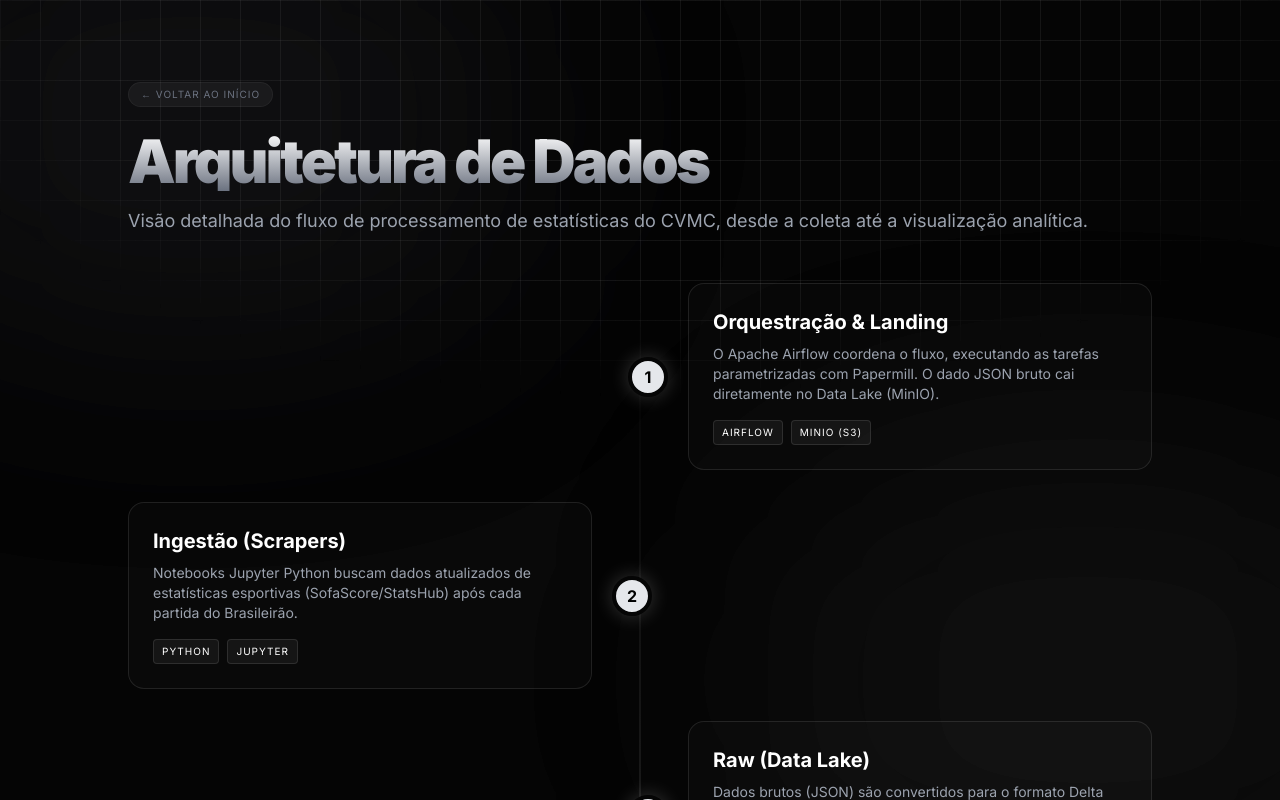
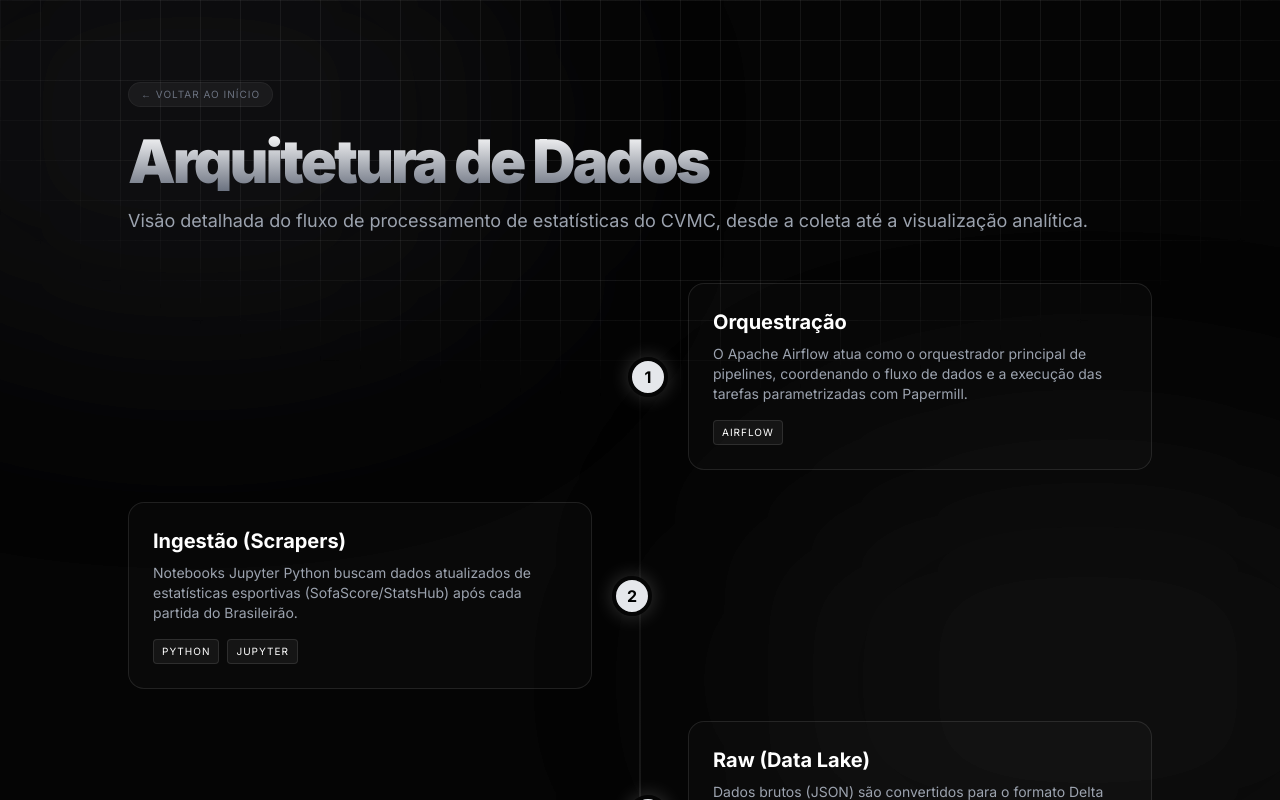
Before and after one commit to gustavoalikan1910/cmvm, a Next.js app in the folder website/: page /arquitetura in a window 1280 px wide. Shown: the top 800 px of the page. Built offline with nearby package versions, Linux system fonts and the light colour scheme.

Commit message:
docs: update orchestration step text on architecture page

```diff
--- a/website/app/arquitetura/page.jsx
+++ b/website/app/arquitetura/page.jsx
@@ -31,13 +31,12 @@ export default function Arquitetura() {
               1
             </div>
             <div className="w-[calc(100%-4rem)] md:w-[calc(50%-3rem)] p-6 bg-white/[0.02] border border-white/10 rounded-2xl hover:bg-white/[0.04] transition-colors">
-              <h3 className="text-xl font-bold mb-2 text-white">Orquestração & Landing</h3>
+              <h3 className="text-xl font-bold mb-2 text-white">Orquestração</h3>
               <p className="text-gray-400 text-sm mb-4">
-                O Apache Airflow coordena o fluxo, executando as tarefas parametrizadas com Papermill. O dado JSON bruto cai diretamente no Data Lake (MinIO).
+                O Apache Airflow atua como o orquestrador principal de pipelines, coordenando o fluxo de dados e a execução das tarefas parametrizadas com Papermill.
               </p>
               <div className="flex flex-wrap gap-2">
                 <span className="text-[10px] uppercase tracking-widest bg-white/5 border border-white/10 px-2 py-1 rounded">Airflow</span>
-                <span className="text-[10px] uppercase tracking-widest bg-white/5 border border-white/10 px-2 py-1 rounded">MinIO (S3)</span>
               </div>
             </div>
           </div>
```
